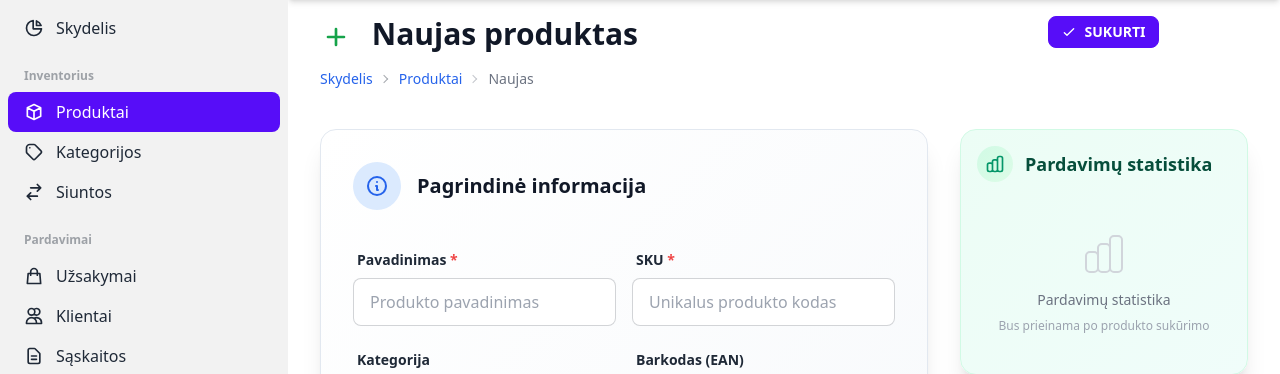
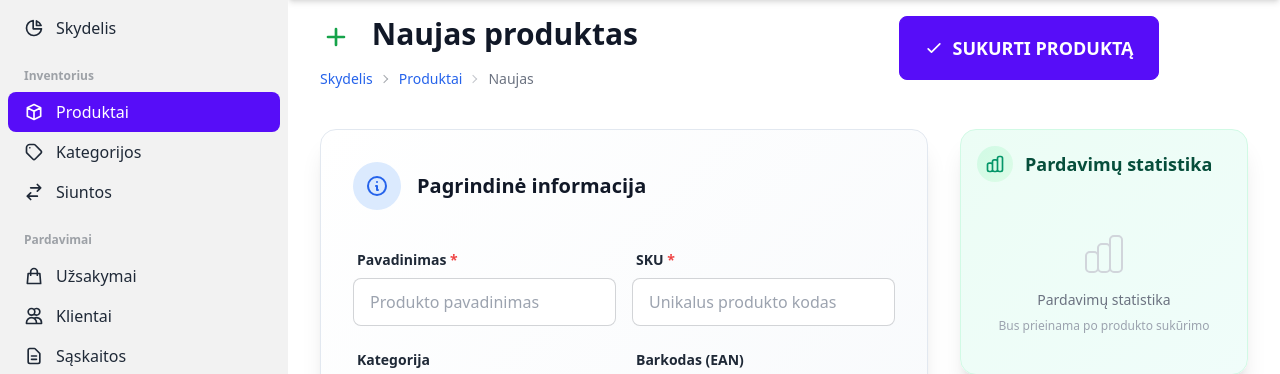
Before and after one commit to Superbumas/crm, a Flask app: page /products/new in a window 1280 px wide. Shown: the part 64-438 px from the top of the page. Run offline with Flask 3, Linux system fonts and the light colour scheme; the visitor is signed in with stand-in values (Sample User, id 1); data comes from the database, SQL or seed files in the repository; data that the repository does not hold is empty; some libraries are stand-ins or nearby versions.

Commit message:
Update product form save button styling and text for improved clarity
Modified the save button in the product form template to increase its size and adjust the icon dimensions for better visibility. Updated the button text to provide clearer feedback, indicating whether the action is to save changes or create a new product. This enhancement improves user interaction and overall experience in the product management workflow.

```diff
--- a/lt_crm/app/templates/main/product_form.html
+++ b/lt_crm/app/templates/main/product_form.html
@@ -443,11 +443,11 @@
                 {% endif %}
 
                 <!-- Top Save Button -->
-                <button type="submit" form="product-form" class="action-btn btn btn-primary btn-sm">
-                    <svg xmlns="http://www.w3.org/2000/svg" class="h-4 w-4 mr-2" fill="none" viewBox="0 0 24 24" stroke="currentColor">
+                <button type="submit" form="product-form" class="action-btn btn btn-primary btn-lg">
+                    <svg xmlns="http://www.w3.org/2000/svg" class="h-5 w-5 mr-2" fill="none" viewBox="0 0 24 24" stroke="currentColor">
                         <path stroke-linecap="round" stroke-linejoin="round" stroke-width="2" d="M5 13l4 4L19 7" />
                     </svg>
-                    {% if product %}Išsaugoti{% else %}Sukurti{% endif %}
+                    {% if product %}Išsaugoti pakeitimus{% else %}Sukurti produktą{% endif %}
                 </button>
 
                 <!-- Top Save Spinner -->
```
